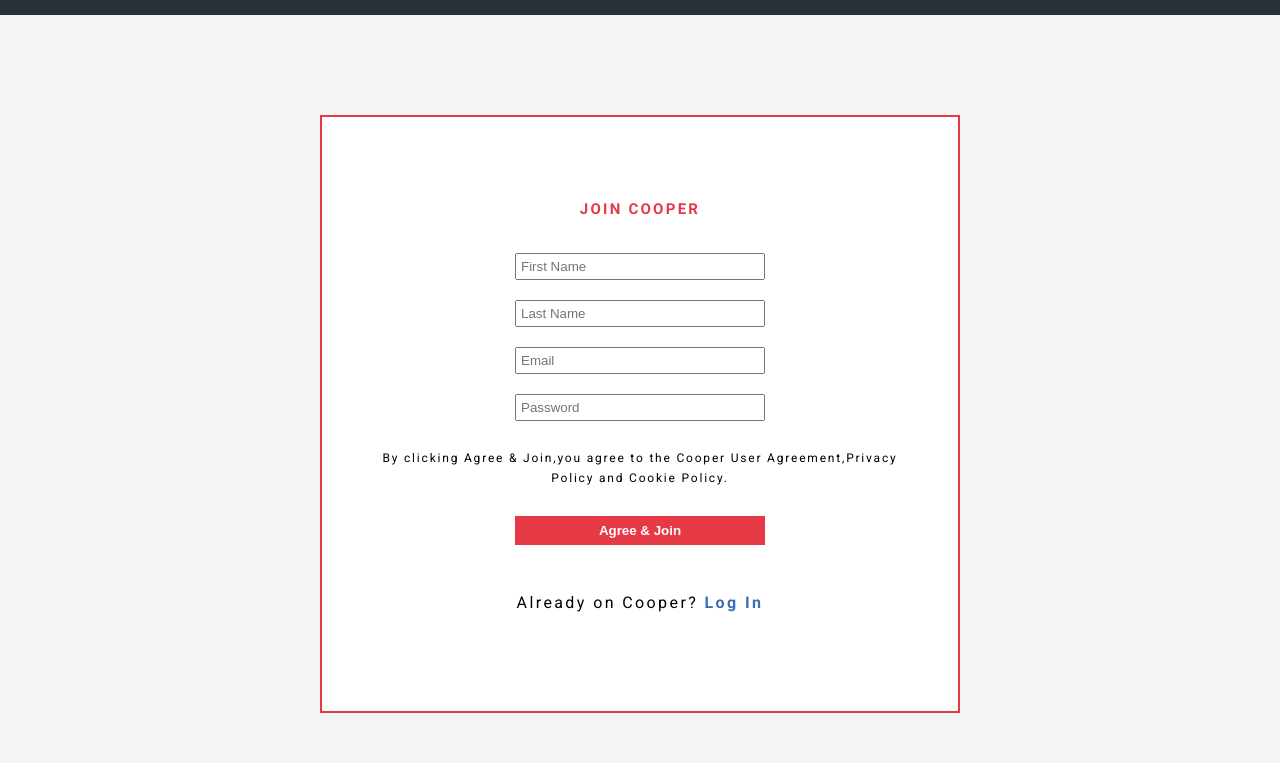
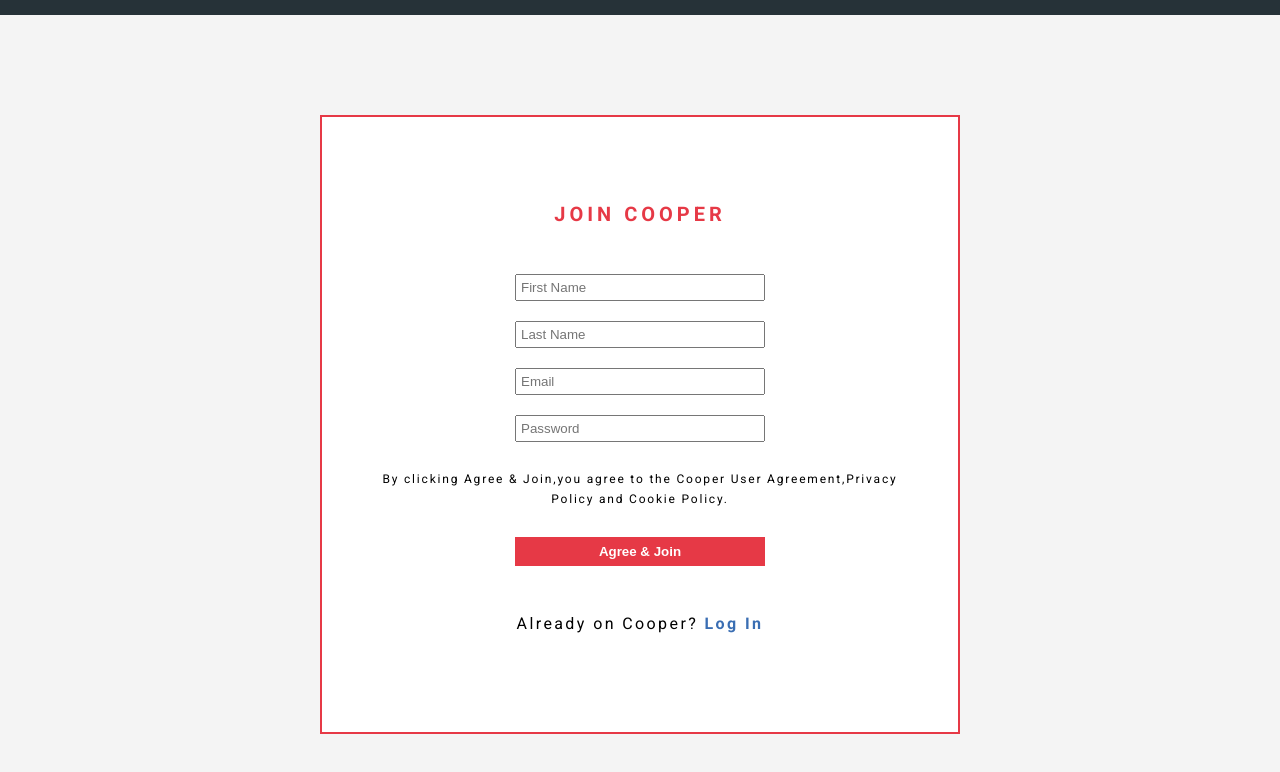
Before and after one commit to den864/wt, a plain HTML site: page register.html in a window 1280 px wide. Shown: the part 82-854 px from the top of the page. Drawn offline with Linux system fonts and the light colour scheme.

Commit message:
registration form css changed

```diff
--- a/css/style.css
+++ b/css/style.css
@@ -6,8 +6,7 @@
     padding: 0;
     box-sizing: border-box;
 }
-/* ################## html element styling ###################  */
-html{
+ html{
     font-size: 62.5%;
 }
 
@@ -37,7 +36,6 @@ h1, h2, h3{
     font-weight: 500;
 }
 
-/* ################### utility classes ####################  */
 
 .container{
     max-width: 1200px;
@@ -448,7 +446,7 @@ h1, h2, h3{
     background: #fff;
     border: 2px solid #e63946;
  }
- .wrap h1{
+ .wrap h1, .reg h1{
      font-size: 2rem;
      font-weight: 700;
      margin-bottom: 2rem;
@@ -519,6 +517,7 @@ h1, h2, h3{
 
 .reg h1{
    font-weight: 700;
+   font-size: 2rem;
   padding-bottom: 2.3rem;
   text-transform: uppercase;
 }
```
